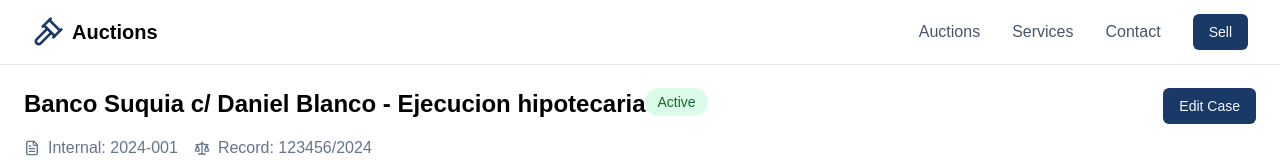
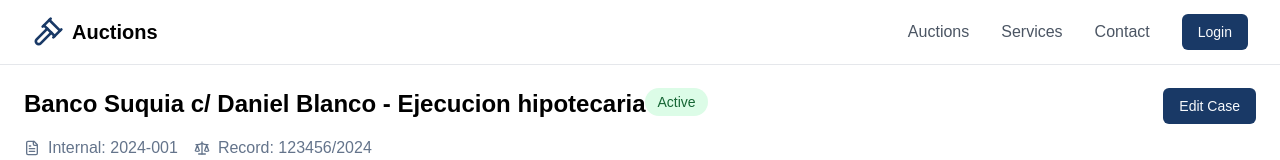
Before and after one commit to gonferreyra/auctioneers-website, a Next.js app: page /dashboard/cases/1 in a window 1280 px wide. Shown: the top 160 px of the page. Built offline with nearby package versions, Linux system fonts and the light colour scheme.

Commit message:
changes on anchors ref

```diff
--- a/src/components/contact-section.tsx
+++ b/src/components/contact-section.tsx
@@ -20,7 +20,7 @@ export default function ContactSection() {
   };
 
   return (
-    <section className="bg-gray-50 py-20">
+    <section className="bg-gray-50 py-20" id="contact">
       <div className="mx-auto max-w-7xl px-4 sm:px-6 lg:px-8">
         <div className="grid grid-cols-1 gap-12 lg:grid-cols-2">
           <div>
--- a/src/components/header.tsx
+++ b/src/components/header.tsx
@@ -28,8 +28,8 @@ export default function Header() {
             <a href="#contact" className="text-gray-600 hover:text-gray-900">
               Contact
             </a>
-            <Link href="/sell">
-              <Button>Sell</Button>
+            <Link href="/login">
+              <Button>Login</Button>
             </Link>
           </nav>
 
--- a/src/components/hero.tsx
+++ b/src/components/hero.tsx
@@ -13,12 +13,12 @@ export default function Hero() {
           backgroundPosition: 'center',
         }}
       >
-        <div className="from-primary/95 to-primary/70 absolute inset-0 bg-gradient-to-r" />
+        <div className="absolute inset-0 bg-gradient-to-r from-primary/95 to-primary/70" />
       </div>
 
       <div className="relative z-10 mx-auto max-w-7xl px-4 py-32 sm:px-6 lg:px-8">
         <div className="max-w-3xl">
-          <span className="text-secondary mb-4 block text-lg font-semibold">
+          <span className="mb-4 block text-lg font-semibold text-secondary">
             Premium Real Estate Auctions
           </span>
           <h1 className="mb-6 text-4xl font-bold text-white md:text-6xl">
--- a/src/components/services-section.tsx
+++ b/src/components/services-section.tsx
@@ -4,7 +4,7 @@ import { Search, Shield, Handshake, Building } from 'lucide-react';
 
 export default function ServicesSection() {
   return (
-    <section className="bg-white py-20">
+    <section className="bg-white py-20" id="services">
       <div className="mx-auto max-w-7xl px-4 sm:px-6 lg:px-8">
         <div className="mb-12 text-center">
           <h2 className="mb-4 text-3xl font-bold">
@@ -61,7 +61,9 @@ export default function ServicesSection() {
         </div>
 
         <div className="mt-12 text-center">
-          <Button size="lg">List Your Property</Button>
+          <a href="#contact" className="text-primary underline">
+            <Button size="lg">List Your Property</Button>
+          </a>
         </div>
       </div>
     </section>
```
